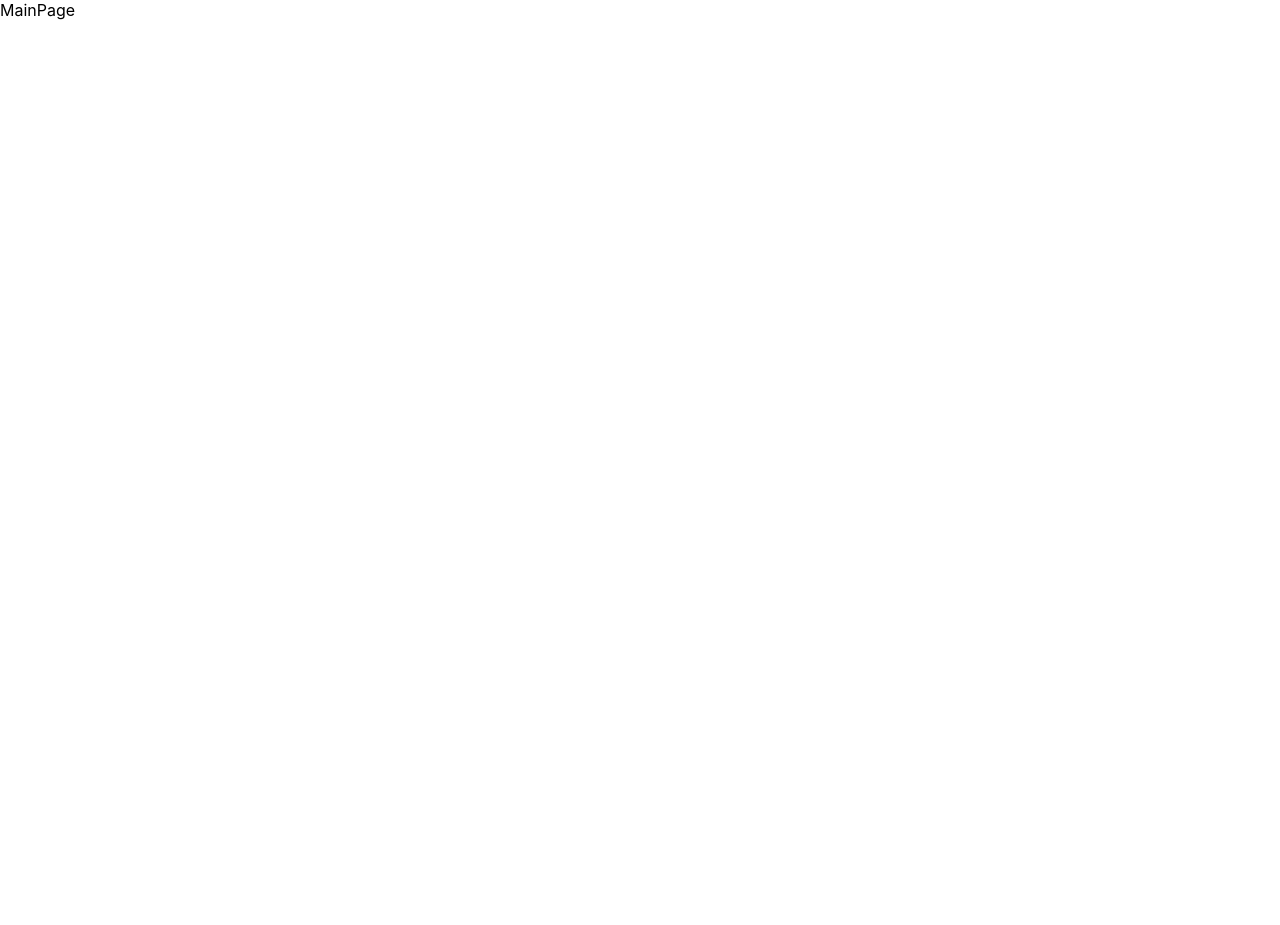
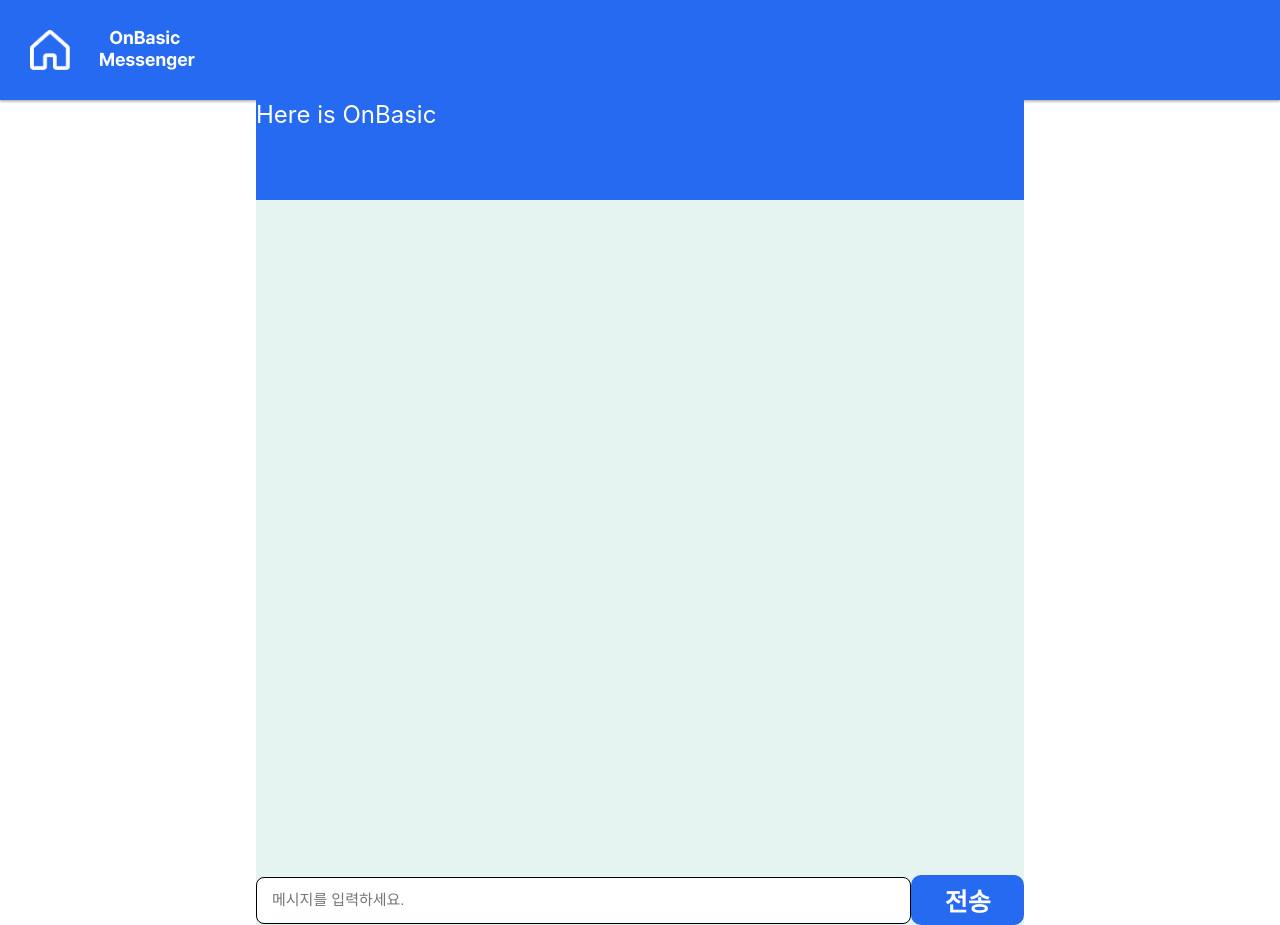
Before and after one commit to On-Basic/OnBasic_Messenger, a React (Create React App) app: page /main in a window 1280 px wide. Before the commit the page ends 800 px from the top, so only its background shows below. Built offline with nearby package versions, Linux system fonts and the light colour scheme.

Commit message:
Modify : Main 페이지 연결

```diff
--- a/src/Components/Main/Chat.jsx
+++ b/src/Components/Main/Chat.jsx
@@ -9,8 +9,7 @@ const Chat = () => {
   return (
     <ChatBar>
       <ChatTitle>
-        <UserImg src={DaProfile}/>
-        <UserName>Da</UserName>
+        Here is OnBasic
       </ChatTitle>
       <ChatContent />
       <InputContent>
@@ -40,23 +39,14 @@ const ChatBar = styled.div`
 
 const ChatTitle = styled.div`
   display: flex;
-  background-color: ${PALLETS.GRAY};
-`;
-
-const UserImg = styled.img`
-  width: 60px;
-  height: 60px;
-  padding: 10px;
-`;
-
-const UserName = styled.div`
-  height: 60px;
+  height: 100px;
+  color: ${PALLETS.WHITE};
+  background-color: ${PALLETS.BLUE};
   font-size: 24px;
-  padding: 20px;
 `;
 
 const ChatContent = styled.div`
-  height: 700px;
+  height: 675px;
   overflow-y: scroll;
 `;
 
--- a/src/Pages/MainPage.jsx
+++ b/src/Pages/MainPage.jsx
@@ -1,8 +1,13 @@
-import React from 'react'
+import React from 'react';
+import Header from 'Components/common/Header';
+import Chat from 'Components/Main/Chat';
 
 const MainPage = () => {
   return (
-    <div>MainPage</div>
+    <>
+      <Header />
+      <Chat />
+    </>
   )
 }
 
```
